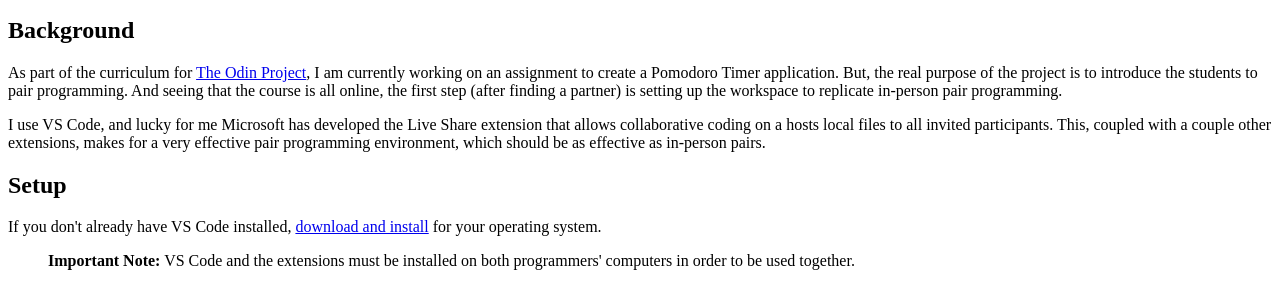
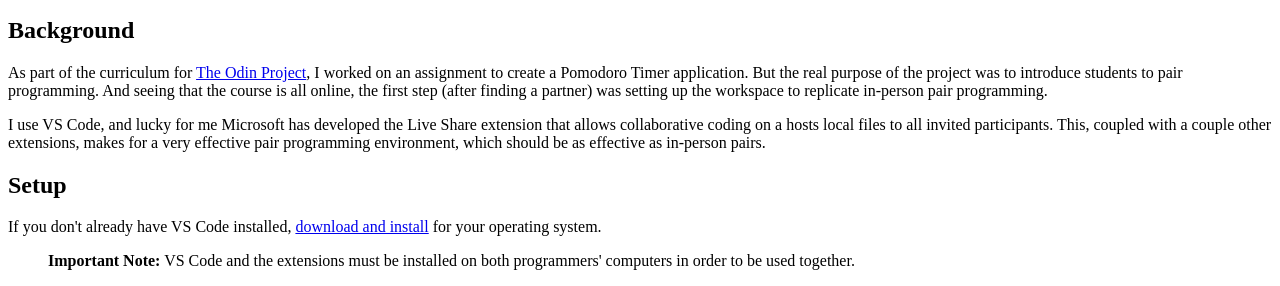
Before and after one commit to shanesc/blog, a Gatsby site: page /pair-programming-in-vs-code/ in a window 1280 px wide. Shown: the part 504-790 px from the top of the page. Built offline with nearby package versions, Linux system fonts and the light colour scheme; Gatsby itself is replaced by a stand-in of ours.

Commit message:
Slight correction to Background

```diff
--- a/content/blog/pair-programming-in-vs-code/index.md
+++ b/content/blog/pair-programming-in-vs-code/index.md
@@ -8,7 +8,7 @@
 Pair programming – two programmers working together on one workstation at the same time – is easy enough to do when both people are sitting at the same computer. But when attempting to pair program remotely, there is a little bit of setup required to get an effective workspace. Fortunately, if both programmers are using Visual Studio Code, it is easy to setup using a few great extensions – [Live Share][live_share], [Live Server][live_server], and [Live Share Pomodoro][ls_pomodoro].
 
 ## Background
-As part of the curriculum for [The Odin Project](https://www.theodinproject.com), I am currently working on an assignment to create a Pomodoro Timer application. But, the real purpose of the project is to introduce the students to pair programming. And seeing that the course is all online, the first step (after finding a partner) is setting up the workspace to replicate in-person pair programming.
+As part of the curriculum for [The Odin Project](https://www.theodinproject.com), I worked on an assignment to create a Pomodoro Timer application. But the real purpose of the project was to introduce students to pair programming. And seeing that the course is all online, the first step (after finding a partner) was setting up the workspace to replicate in-person pair programming.
 
 I use VS Code, and lucky for me Microsoft has developed the Live Share extension that allows collaborative coding on a hosts local files to all invited participants. This, coupled with a couple other extensions, makes for a very effective pair programming environment, which should be as effective as in-person pairs.
 
```
